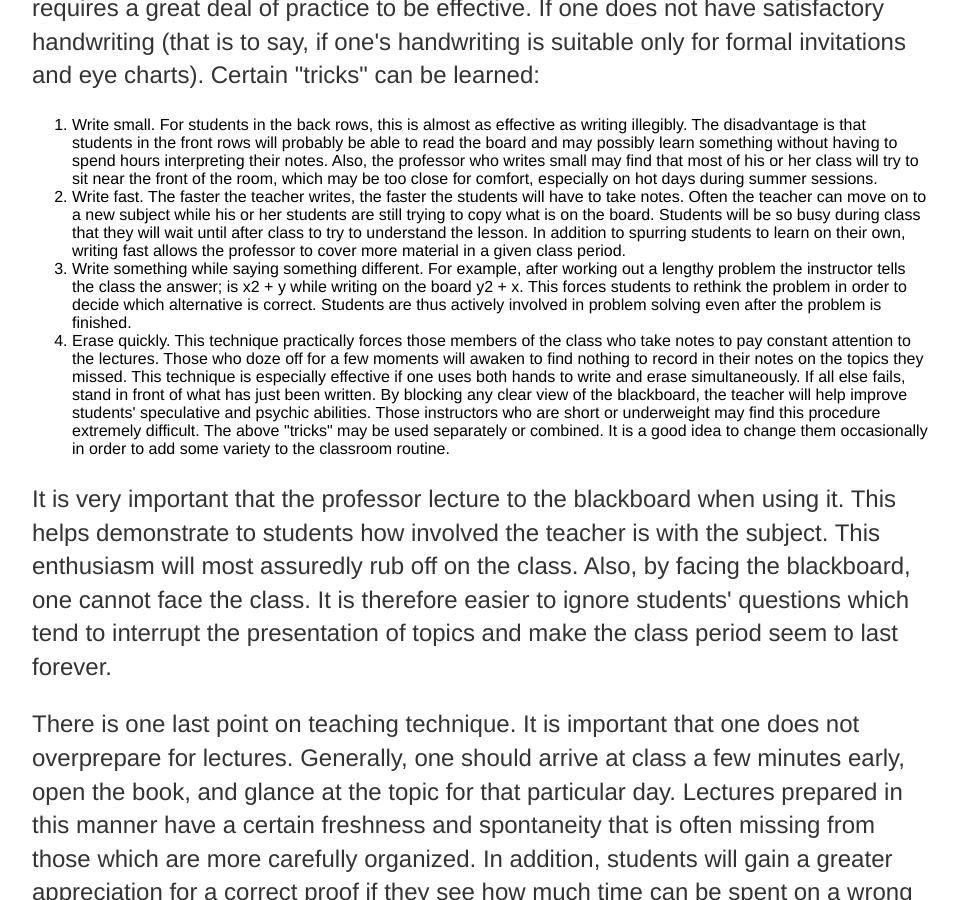
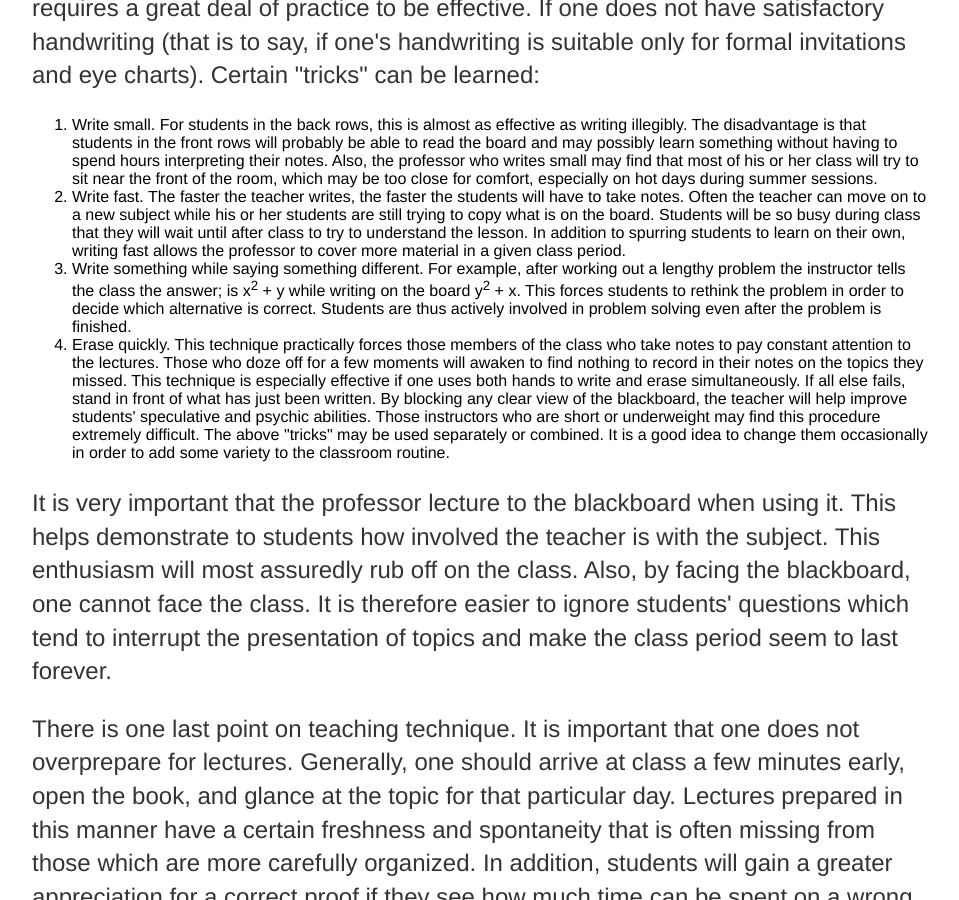
Before and after one commit to rstuhlmeier/rstuhlmeier.github.io, a Jekyll site: the page built from teaching/teaching.html, in a window 1280 px wide and 900 px high, scrolled down 1286 px. Shown: the whole window, without its empty margins (160-1119 px from the left). Built offline with Jekyll 4.4.1, drawn with Linux system fonts in a browser that asks for light colours.

Commit message:
Update teaching.html

```diff
--- a/teaching/teaching.html
+++ b/teaching/teaching.html
@@ -19,7 +19,7 @@ In addition, to being aware of one's own speech patterns, the teacher should als
 
 <li> Write fast. The faster the teacher writes, the faster the students will have to take notes. Often the teacher can move on to a new subject while his or her students are still trying to copy what is on the board. Students will be so busy during class that they will wait until after class to try to understand the lesson. In addition to spurring students to learn on their own, writing fast allows the professor to cover more material in a given class period.</li>
 
-<li>Write something while saying something different. For example, after working out a lengthy problem the instructor tells the class the answer; is x2 + y while writing on the board y2 + x. This forces students to rethink the problem in order to decide which alternative is correct. Students are thus actively involved in problem solving even after the problem is finished.</li>
+<li>Write something while saying something different. For example, after working out a lengthy problem the instructor tells the class the answer; is x<sup>2</sup> + y while writing on the board y<sup>2</sup> + x. This forces students to rethink the problem in order to decide which alternative is correct. Students are thus actively involved in problem solving even after the problem is finished.</li>
 
 <li>Erase quickly. This technique practically forces those members of the class who take notes to pay constant attention to the lectures. Those who doze off for a few moments will awaken to find nothing to record in their notes on the topics they missed. This technique is especially effective if one uses both hands to write and erase simultaneously. If all else fails, stand in front of what has just been written. By blocking any clear view of the blackboard, the teacher will help improve students' speculative and psychic abilities. Those instructors who are short or underweight may find this procedure extremely difficult. The above "tricks" may be used separately or combined. It is a good idea to change them occasionally in order to add some variety to the classroom routine.</li>
 </ol>
```
